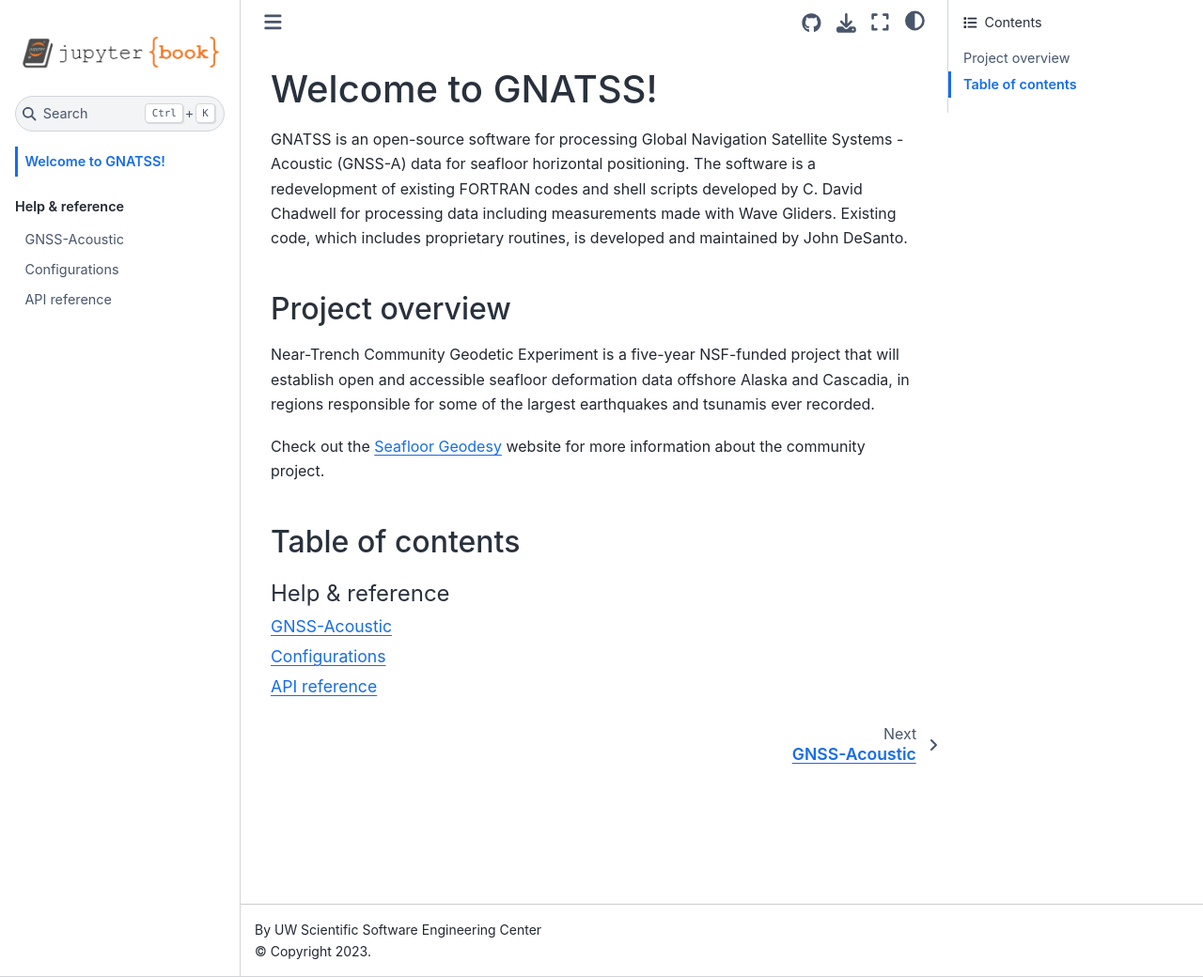
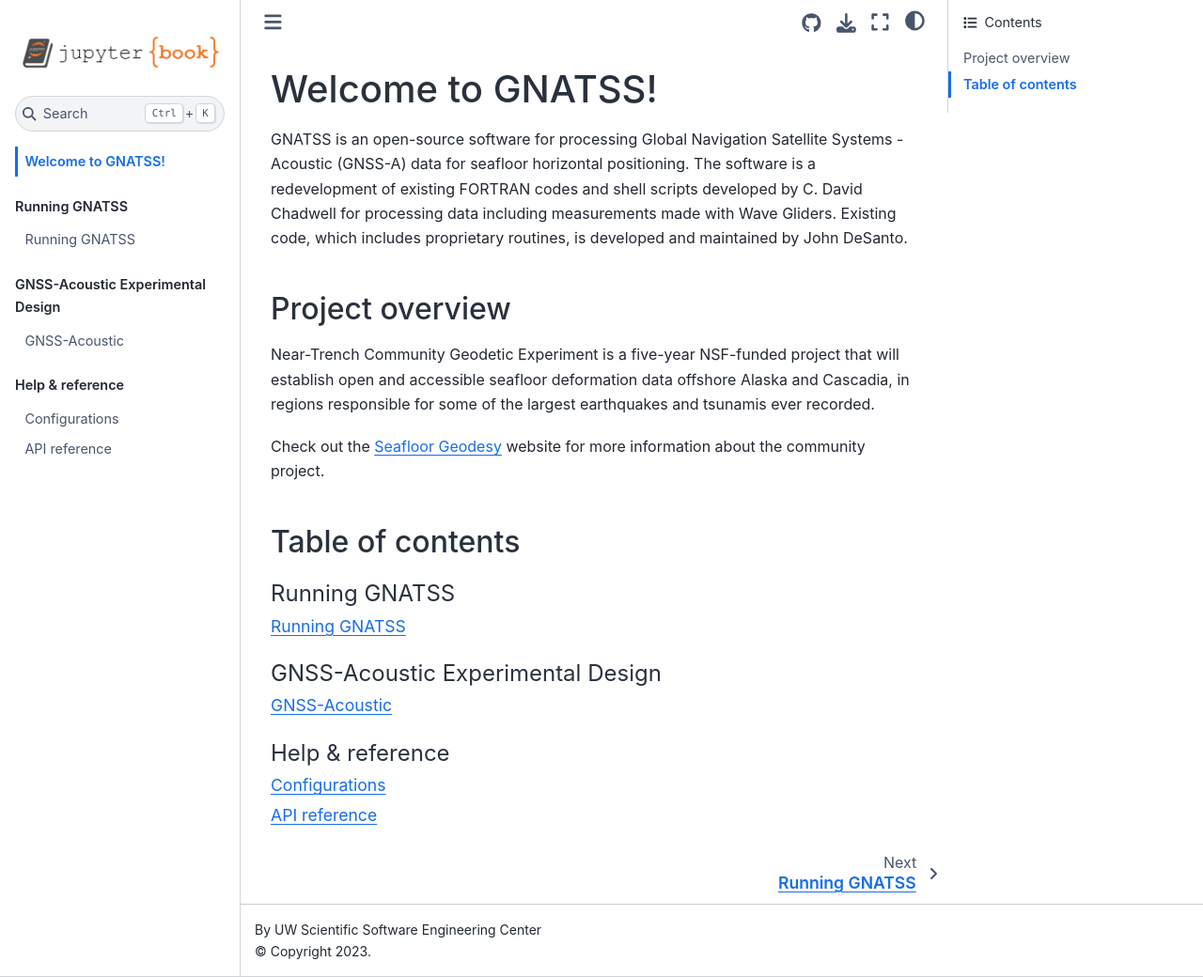
Before and after one commit to seafloor-geodesy/gnatss, a Jupyter Book: the page built from docs/intro.md, in a window 1280 px wide and 1040 px high. Shown: the whole window at 94% size. Built offline with Jupyter Book 1.0.4 settings and Sphinx 7.4.7 and the Sphinx Book theme 1.1.4, drawn with Linux system fonts in a browser that asks for light colours.

```diff
--- a/docs/_toc.yml
+++ b/docs/_toc.yml
@@ -4,8 +4,13 @@
 format: jb-book
 root: intro
 parts:
+  - caption: Running GNATSS
+    chapters:
+    - file: input
+  - caption: GNSS-Acoustic Experimental Design
+    chapters:
+    - file: gnssa
   - caption: Help & reference
     chapters:
-    - file: gnssa
     - file: configs
     - file: api
```
